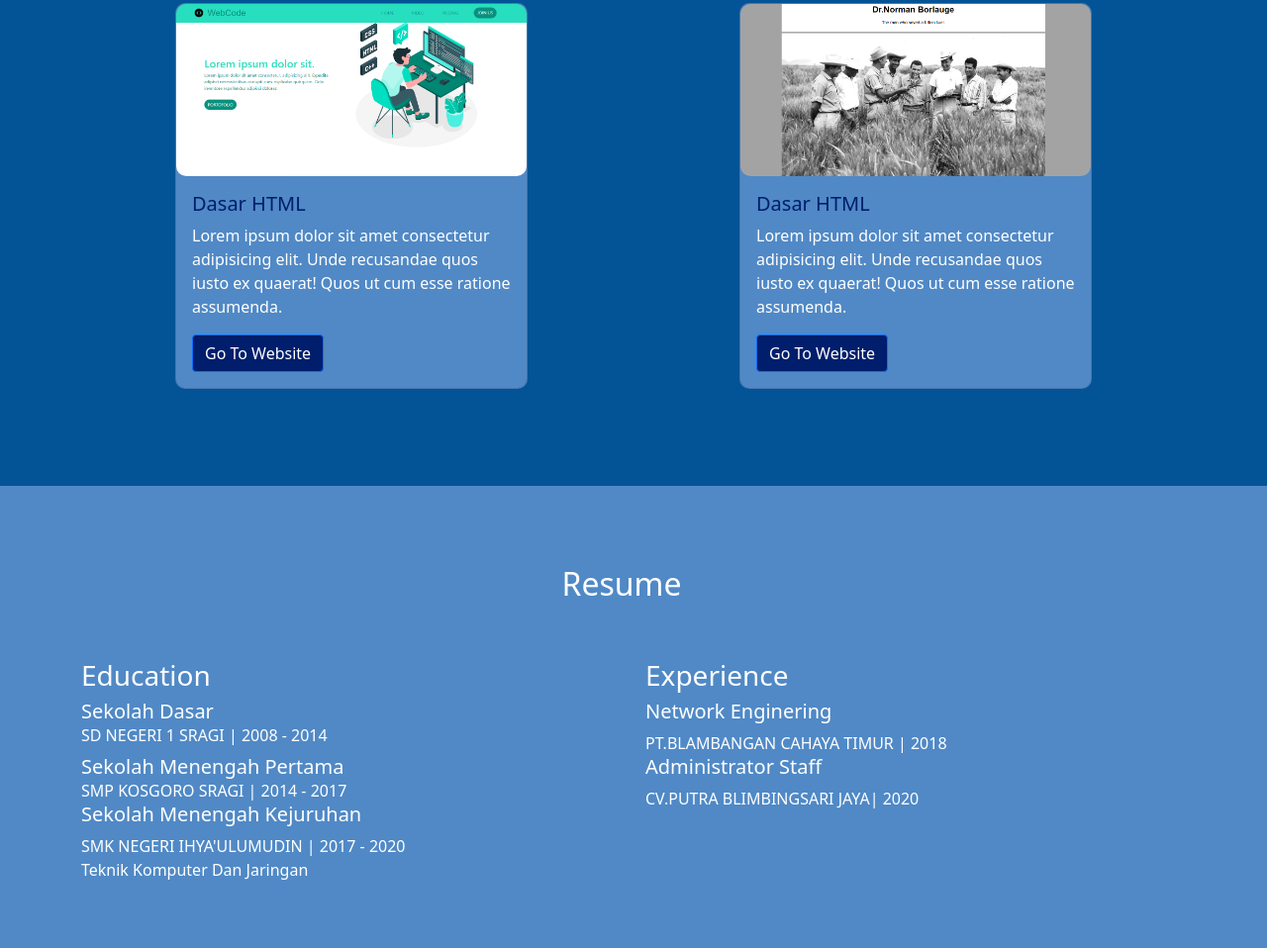
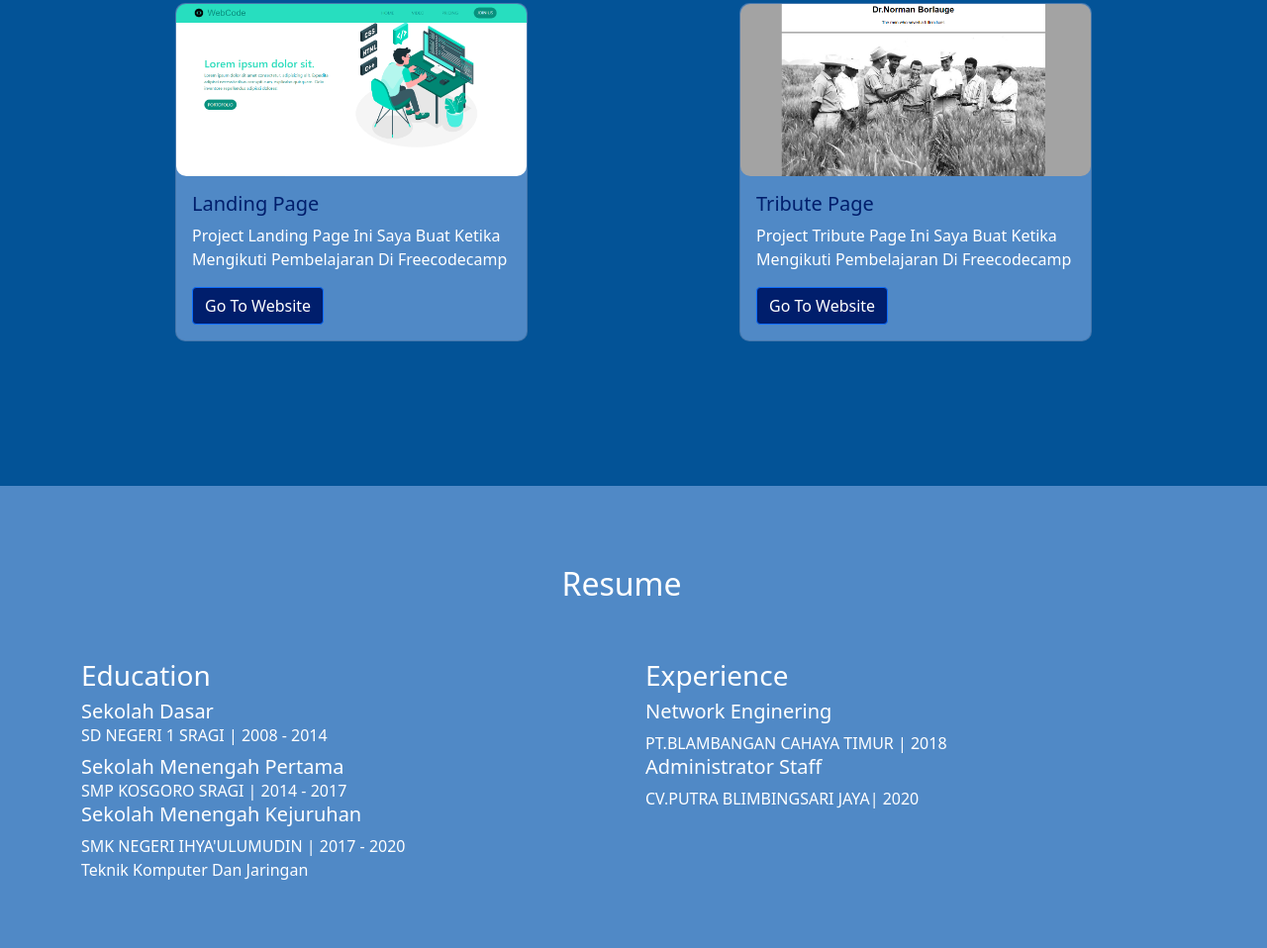
Before and after one commit to agusfirman12/agusfirman12.firstPortofolioWebsite, a plain HTML site: page index.html in a window 1280 px wide. Shown: the part 1569-2527 px from the top of the page at 99% size. Drawn offline with nearby package versions, Linux system fonts and the light colour scheme; a web font is replaced by a local one.

Commit message:
new portfolio

```diff
--- a/index.html
+++ b/index.html
@@ -143,8 +143,8 @@
 						<div class="card">
 						  <img src="img/landing-page.PNG" alt="landing-page">
 							<div class="card-body">
-							  <h5 class="card-title">Dasar HTML</h5>
-							  <p class="card-text">Lorem ipsum dolor sit amet consectetur adipisicing elit. Unde recusandae quos iusto ex quaerat! Quos ut cum esse ratione assumenda.</p>
+							  <h5 class="card-title">Landing Page</h5>
+							  <p class="card-text">Project Landing Page Ini Saya Buat Ketika Mengikuti Pembelajaran Di Freecodecamp</p>
 							  <a href="https://agusfirman12.github.io/landing-page/" target="_blank" class="btn btn-primary">Go To Website</a>
 							</div>
 						</div>
@@ -153,8 +153,8 @@
 						<div class="card">
 						  <img src="img/tribute page.PNG" alt="tribute-page">
 							<div class="card-body">
-							  <h5 class="card-title">Dasar HTML</h5>
-							  <p class="card-text">Lorem ipsum dolor sit amet consectetur adipisicing elit. Unde recusandae quos iusto ex quaerat! Quos ut cum esse ratione assumenda.</p>
+							  <h5 class="card-title">Tribute Page</h5>
+							  <p class="card-text">Project Tribute Page Ini Saya Buat Ketika Mengikuti Pembelajaran Di Freecodecamp</p>
 							  <a href="https://agusfirman12.github.io/tribute-page/" target="_blank" class="btn btn-primary">Go To Website</a>
 							</div>
 						  </div>
```
